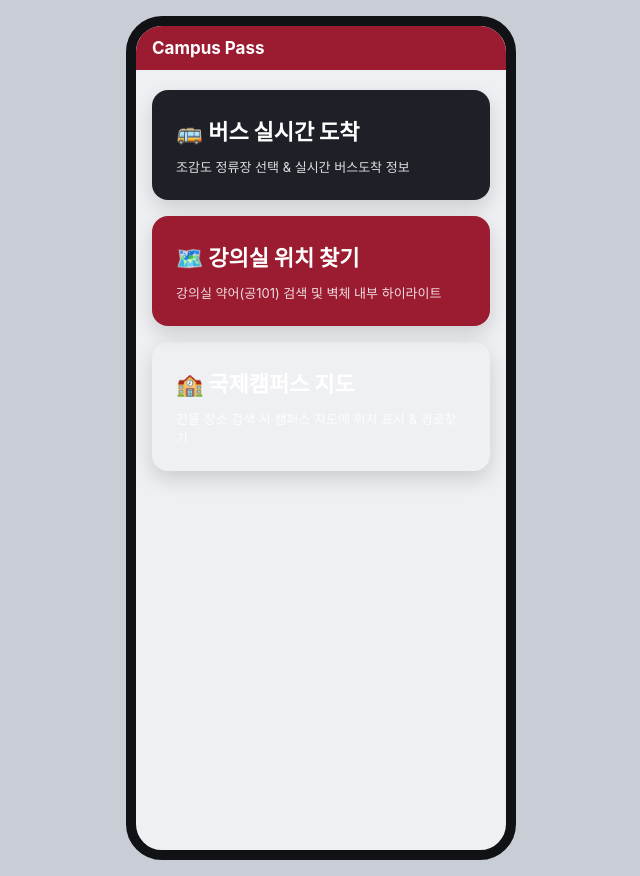
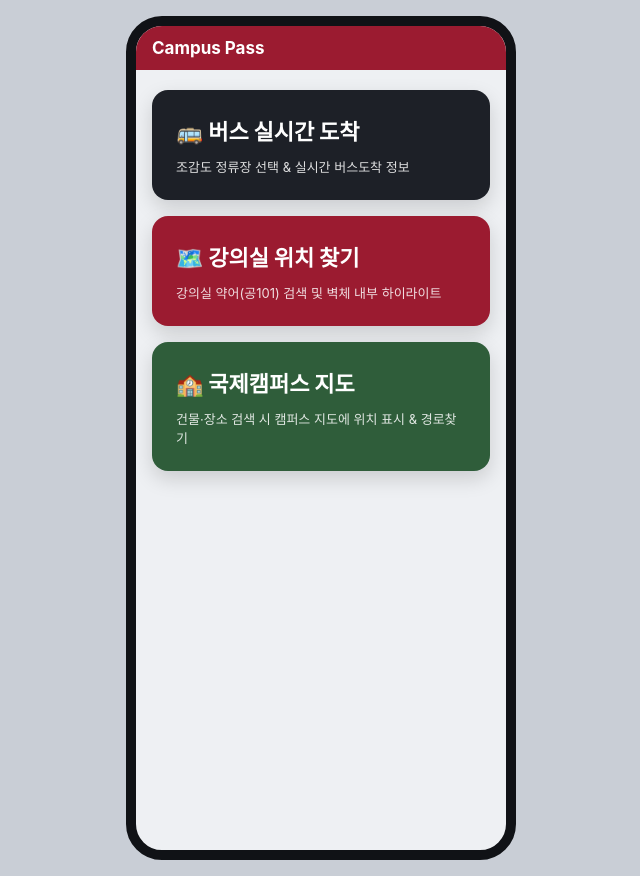
Before and after one commit to Zlder01/campus-pass, a website: page public/index.html in a window 1280 px wide. Shown: the whole page, without its empty margins (319-959 px from the left). Drawn offline with Linux system fonts and the light colour scheme; a web font is replaced by a local one.

Commit message:
Update index.html

```diff
--- a/public/index.html
+++ b/public/index.html
@@ -11,6 +11,7 @@
   .choice-card { padding: 24px; border-radius: 16px; color: #fff; text-decoration: none; display: flex; flex-direction: column; gap: 12px; box-shadow: 0 8px 20px rgba(0,0,0,0.15); }
   .card-bus { background: #1d2027; }
   .card-map { background: var(--crimson); }
+  .card-campus { background: #2f5d3a; }
   .card-title { font-size: 22px; font-weight: 800; }
   .card-desc { font-size: 13px; opacity: 0.85; line-height: 1.4; }
 </style>
```
